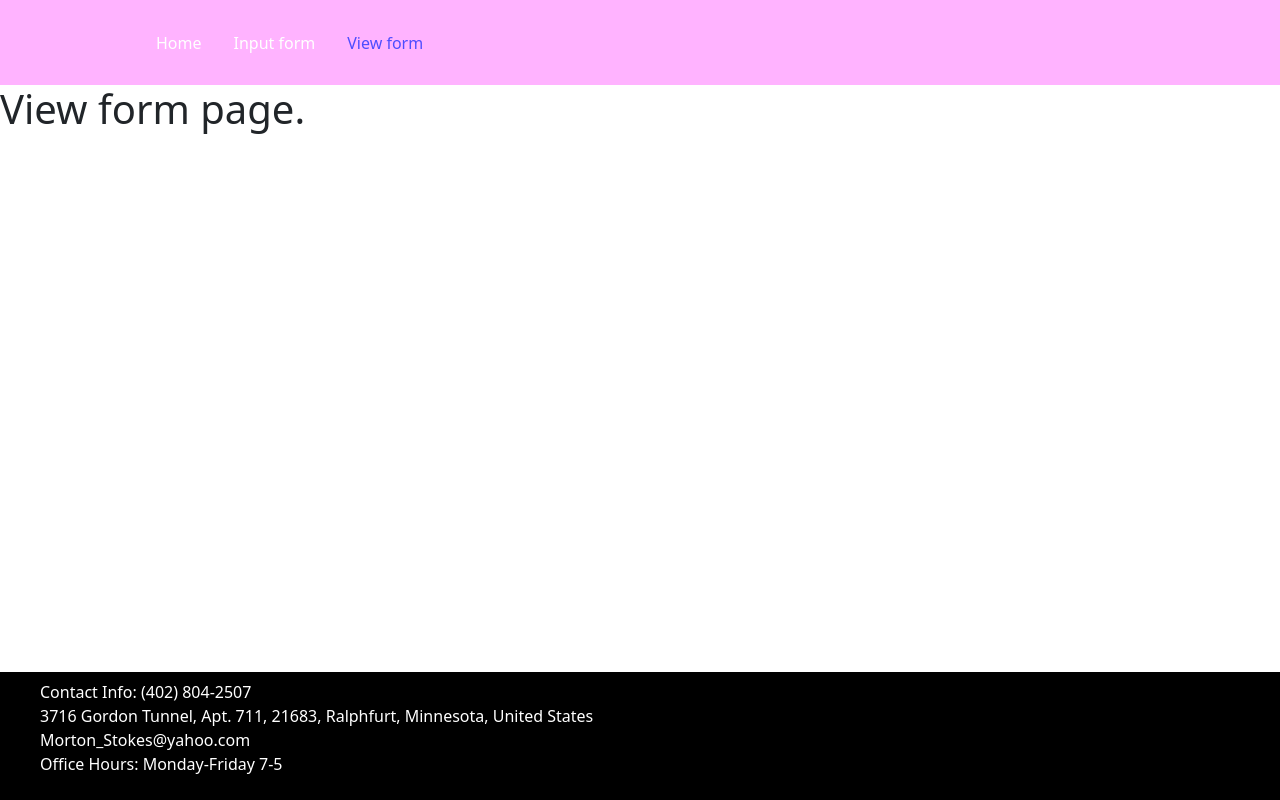
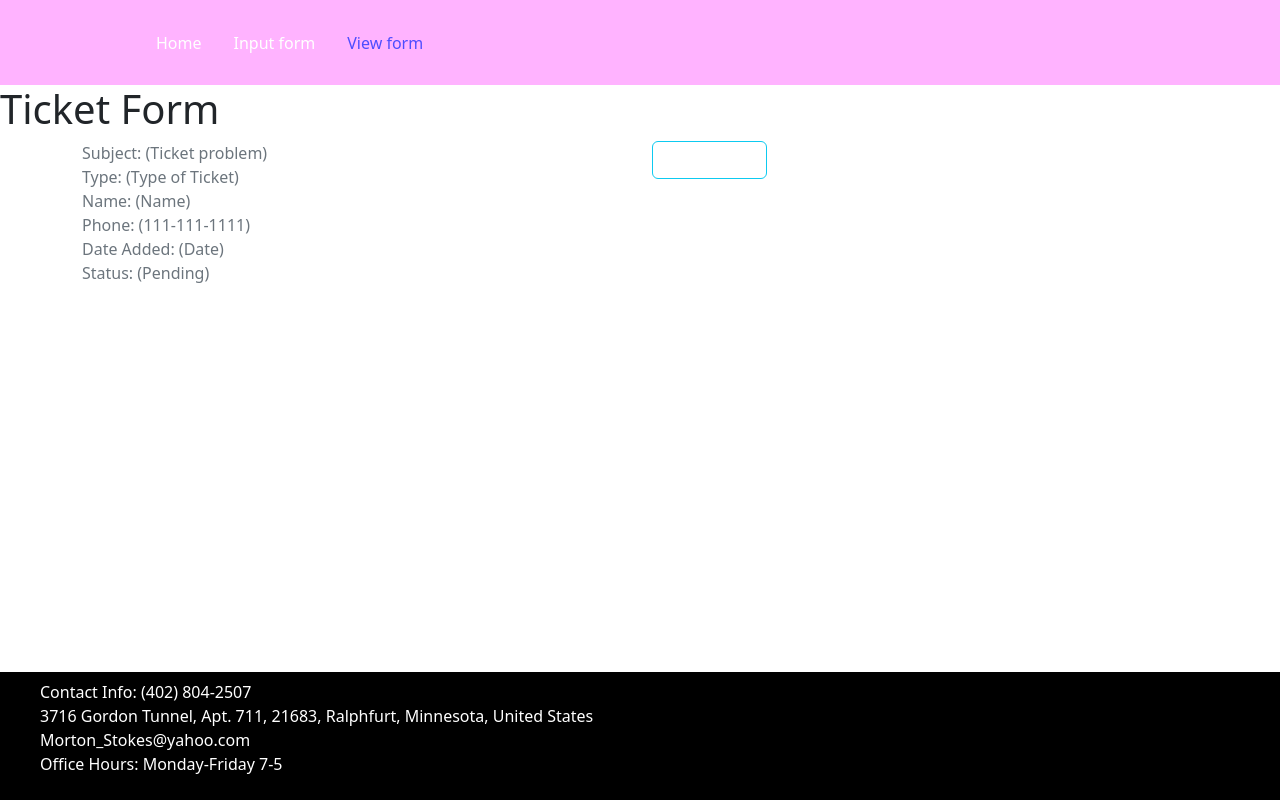
Before and after one commit to joboot/hci-program-2, a React (Create React App) app in the folder hci-program-2/: page /view_form in a window 1280 px wide. Built offline with nearby package versions, Linux system fonts and the light colour scheme.

Commit message:
added ticket info

```diff
--- a/hci-program-2/src/pages/view_form.js
+++ b/hci-program-2/src/pages/view_form.js
@@ -1,11 +1,28 @@
 import React from "react";
+import { Container, Row, Col, Button } from "react-bootstrap";
+// import tickets from "../../src/data/tickets.json"
 
+// const ticket = tickets[0]
 const ViewForm = () => {
 return (
 	<div>
-	<h1>
-		View form page.
-	</h1>
+		<h1>Ticket Form</h1>
+	<Container>
+			<Row>
+				<Col className="text-weight-bolder text-secondary">
+				 <div className="subject">Subject: (Ticket problem)</div>
+				 <div className="type">Type: (Type of Ticket)</div>
+				 <div className='name'>Name: (Name)</div>
+				 <div className='phone'>Phone: (111-111-1111)</div>
+				 <div className="date">Date Added: (Date)</div>
+				 <div className='status'>Status: (Pending)</div>
+
+				</Col>
+				<Col>
+				 <Button variant="outline-info" href="home.js">Close Ticket</Button>
+				</Col>
+			</Row>
+		</Container>
 	</div>
 );
 };
```
